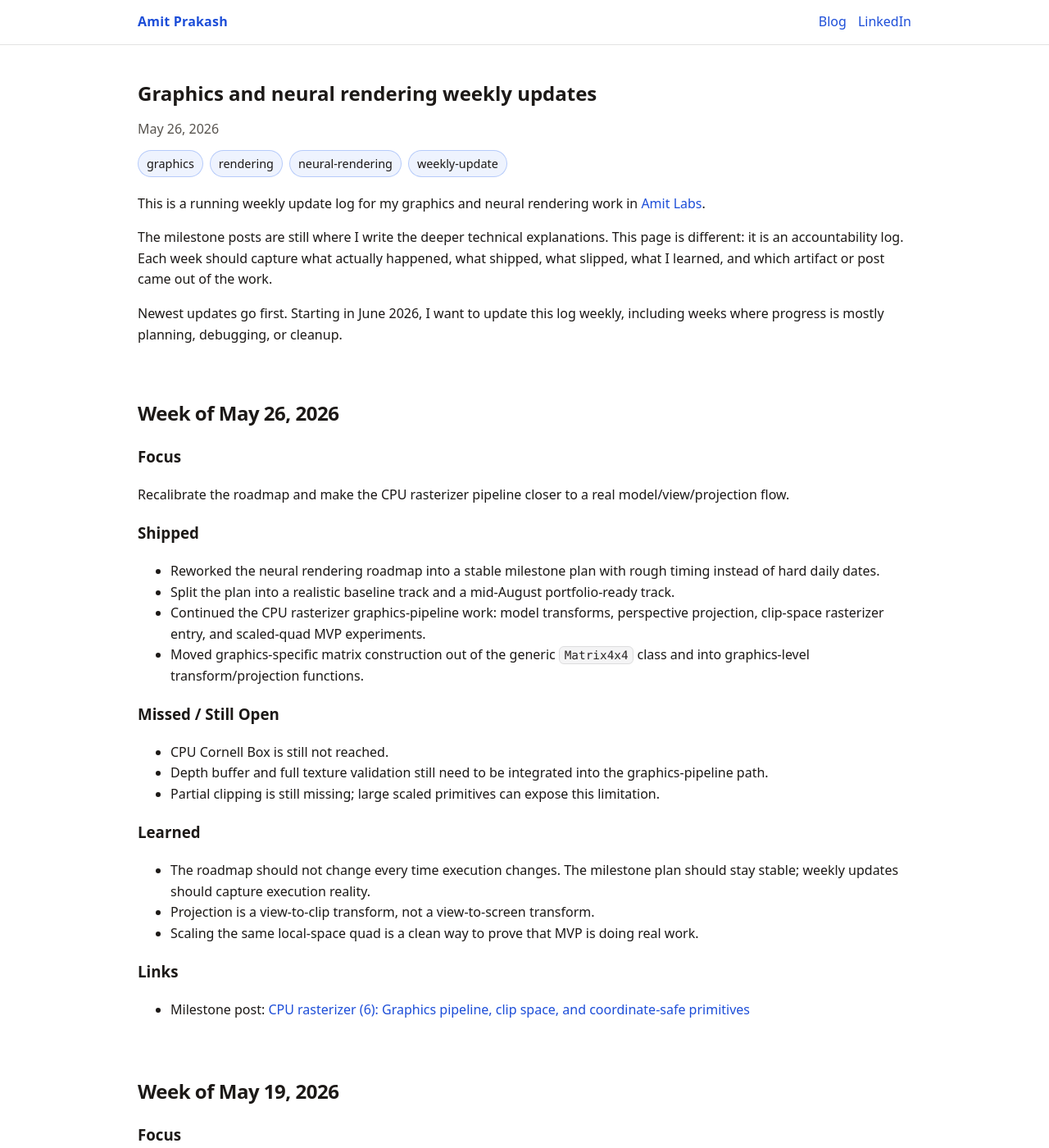
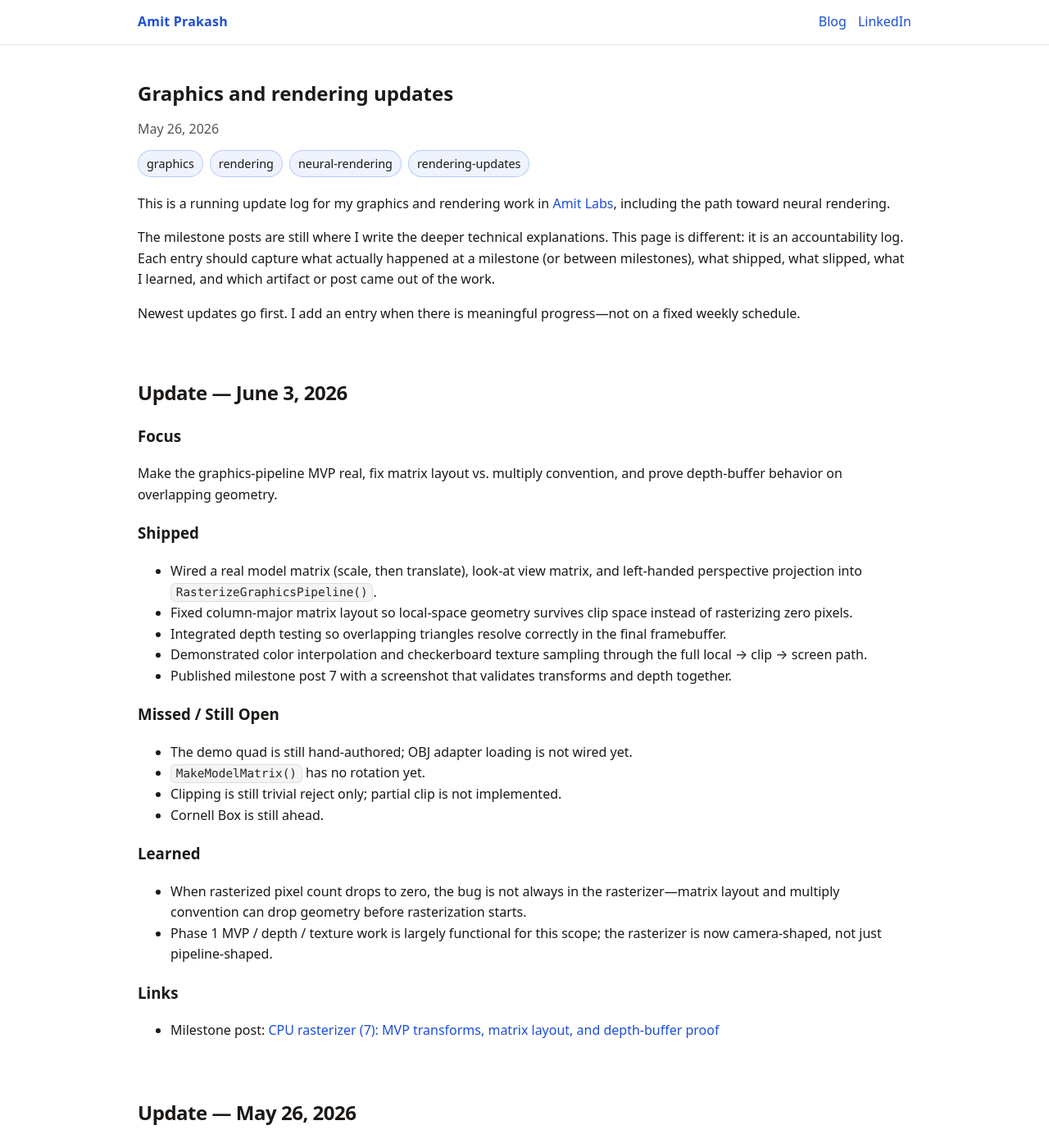
Before and after one commit to amitprakash07/amitprakash07.github.io, a Jekyll site: the page built from _posts/computer-graphics/2026-05-26-graphics-and-rendering-updates.md, in a window 1280 px wide and 1400 px high. Shown: the whole window at 82% size. Built offline with Jekyll 4.4.1, drawn with Linux system fonts in a browser that asks for light colours; some of the changed text lies outside the part shown.

Commit message:
Update blogs

```diff
--- a/_posts/computer-graphics/2026-05-26-graphics-neural-rendering-weekly-updates.md
+++ b/_posts/computer-graphics/2026-05-26-graphics-and-rendering-updates.md
@@ -1,28 +1,70 @@
 ---
-title: "Graphics and neural rendering weekly updates"
+title: "Graphics and rendering updates"
 date: 2026-05-26
 ai_assisted: true
 tags:
   - graphics
   - rendering
   - neural-rendering
-  - weekly-update
+  - rendering-updates
 ---
 
-This is a running weekly update log for my graphics and neural rendering work in
-[Amit Labs](https://github.com/amitprakash07/amit-labs).
+This is a running update log for my graphics and rendering work in
+[Amit Labs](https://github.com/amitprakash07/amit-labs), including the path toward
+neural rendering.
 
 The milestone posts are still where I write the deeper technical explanations.
-This page is different: it is an accountability log. Each week should capture what
-actually happened, what shipped, what slipped, what I learned, and which artifact
-or post came out of the work.
+This page is different: it is an accountability log. Each entry should capture what
+actually happened at a milestone (or between milestones), what shipped, what slipped,
+what I learned, and which artifact or post came out of the work.
 
-Newest updates go first. Starting in June 2026, I want to update this log weekly,
-including weeks where progress is mostly planning, debugging, or cleanup.
+Newest updates go first. I add an entry when there is meaningful progress—not on a
+fixed weekly schedule.
 
 ---
 
-## Week of May 26, 2026
+## Update — June 3, 2026
+
+### Focus
+
+Make the graphics-pipeline MVP real, fix matrix layout vs. multiply convention, and
+prove depth-buffer behavior on overlapping geometry.
+
+### Shipped
+
+- Wired a real model matrix (scale, then translate), look-at view matrix, and
+  left-handed perspective projection into `RasterizeGraphicsPipeline()`.
+- Fixed column-major matrix layout so local-space geometry survives clip space
+  instead of rasterizing zero pixels.
+- Integrated depth testing so overlapping triangles resolve correctly in the final
+  framebuffer.
+- Demonstrated color interpolation and checkerboard texture sampling through the
+  full local → clip → screen path.
+- Published milestone post 7 with a screenshot that validates transforms and depth
+  together.
+
+### Missed / Still Open
+
+- The demo quad is still hand-authored; OBJ adapter loading is not wired yet.
+- `MakeModelMatrix()` has no rotation yet.
+- Clipping is still trivial reject only; partial clip is not implemented.
+- Cornell Box is still ahead.
+
+### Learned
+
+- When rasterized pixel count drops to zero, the bug is not always in the
+  rasterizer—matrix layout and multiply convention can drop geometry before
+  rasterization starts.
+- Phase 1 MVP / depth / texture work is largely functional for this scope; the
+  rasterizer is now camera-shaped, not just pipeline-shaped.
+
+### Links
+
+- Milestone post: [CPU rasterizer (7): MVP transforms, matrix layout, and depth-buffer proof]({% post_url 2026-06-03-cpu-rasterizer-mvp-matrix-layout-and-depth-buffer %})
+
+---
+
+## Update — May 26, 2026
 
 ### Focus
 
@@ -52,7 +94,7 @@ model/view/projection flow.
 ### Learned
 
 - The roadmap should not change every time execution changes. The milestone plan
-  should stay stable; weekly updates should capture execution reality.
+  should stay stable; this log should capture execution reality.
 - Projection is a view-to-clip transform, not a view-to-screen transform.
 - Scaling the same local-space quad is a clean way to prove that MVP is doing
   real work.
@@ -63,7 +105,7 @@ model/view/projection flow.
 
 ---
 
-## Week of May 19, 2026
+## Update — May 19, 2026
 
 ### Focus
 
@@ -100,7 +142,7 @@ geometry.
 
 ---
 
-## Week of Apr 21, 2026
+## Update — Apr 21, 2026
 
 ### Focus
 
@@ -138,7 +180,7 @@ Strengthen the CPU rasterizer architecture after triangle fill started working.
 
 ---
 
-## Week of Apr 14, 2026
+## Update — Apr 14, 2026
 
 ### Focus
 
@@ -166,7 +208,7 @@ system.
 
 ---
 
-## Week of Apr 3, 2026
+## Update — Apr 3, 2026
 
 ### Focus
 
```
